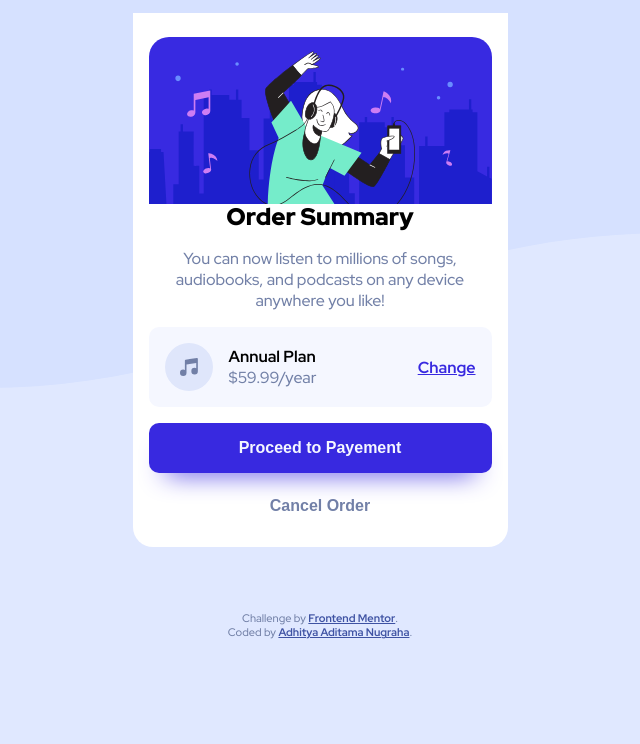
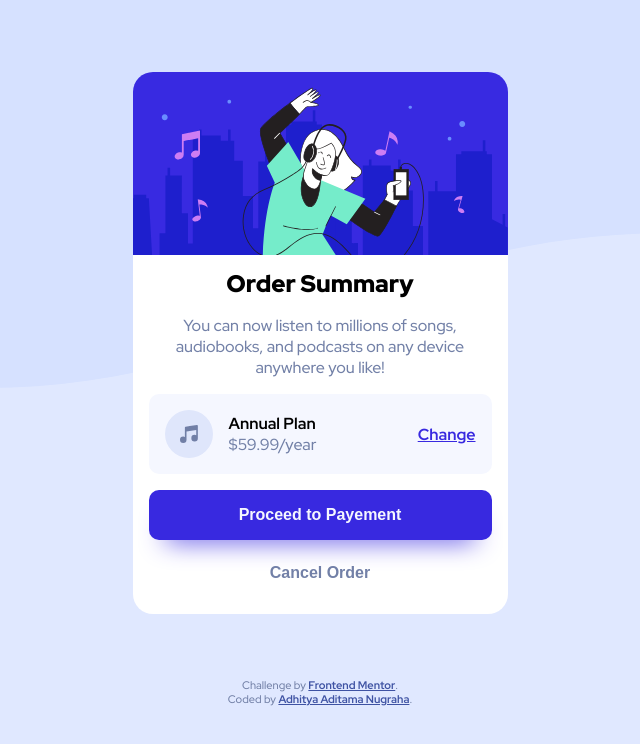
Before and after one commit to aaditamanugraha/order-summary-card, a plain HTML site: page index.html in a window 1280 px wide. Shown: the whole page, without its empty margins (320-960 px from the left). Drawn offline with Linux system fonts and the light colour scheme.

Commit message:
Update main and .container selector

```diff
--- a/style.css
+++ b/style.css
@@ -40,7 +40,7 @@ body {
   border-radius: 20px 20px 0 0;
 }
 
-main {
+.container {
   margin-bottom: 64px;
   padding: 16px;
   background-color: white;
@@ -160,7 +160,7 @@ button {
     display: flex;
     flex-direction: column;
     justify-content: center;
-    margin: 1% auto;
+    margin: 5% auto;
     background-image: url(images/pattern-background-desktop.svg);
   }
 }
```
